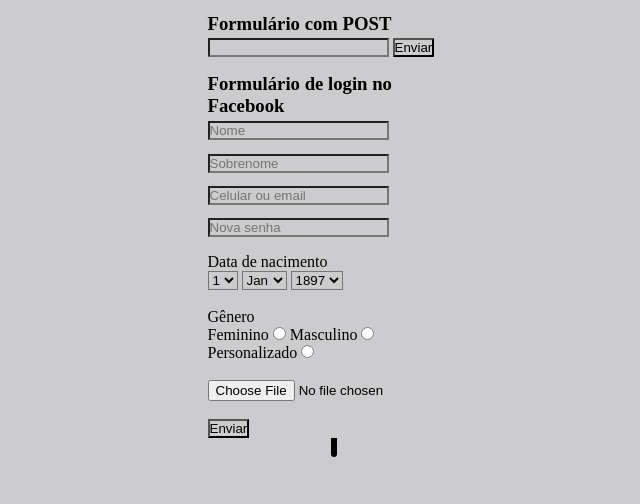
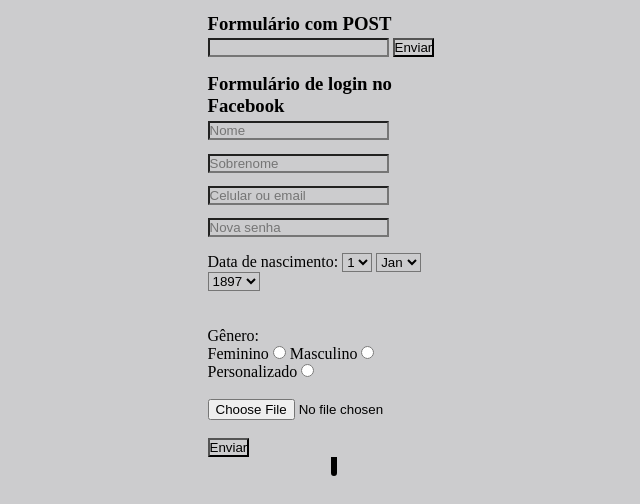
Before and after one commit to juliogfk/formulario-facebook-aprendizado, a plain HTML site: page index.html in a window 1280 px wide. Shown: the part 296-800 px from the top of the page, without its empty margins (309-949 px from the left). Drawn offline with Linux system fonts and the light colour scheme.

Commit message:
ajuste pequeno no css

```diff
--- a/index.html
+++ b/index.html
@@ -39,9 +39,9 @@
                 <input type="password" name="senha" id="senha" placeholder="Nova senha" required>
             </div>
         </div>
+        <div class="data">
+            <label>Data de nascimento:</label>
 
-                <label>Data de nacimento</label>
-                <br>
             <select name="dia" id="dia">
                 <option value="1">1</option>
                 <option value="2">2</option>
@@ -65,11 +65,11 @@
                 <option value="1990">1990</option>
                 <option value="1991">1991</option>
             </select>
-
+        </div>
             <br>
             <br>
 
-            <label>Gênero</label><br>
+            <label>Gênero:</label><br>
             <label for="feminino">Feminino</label>
             <input type="radio" name="genero" id="feminino" value="feminino">
 
--- a/style.css
+++ b/style.css
@@ -16,8 +16,7 @@
     border-radius: 10px;
 }
 
-.container{
-}
+.container
 
 .get{
    display: flex;
```
Lines whose indentation alone changed are shown as unchanged.
